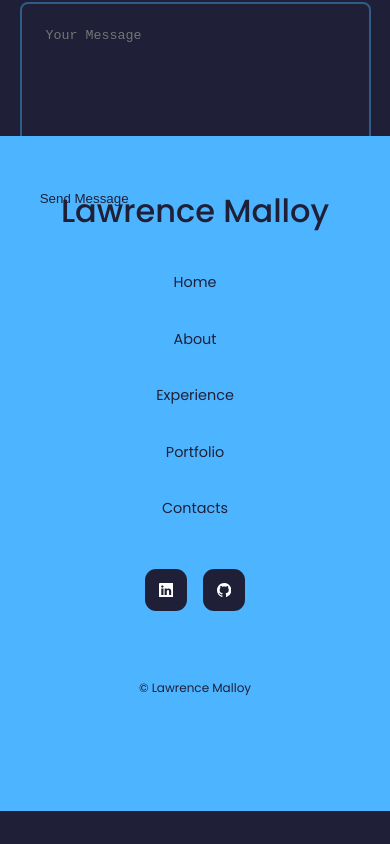
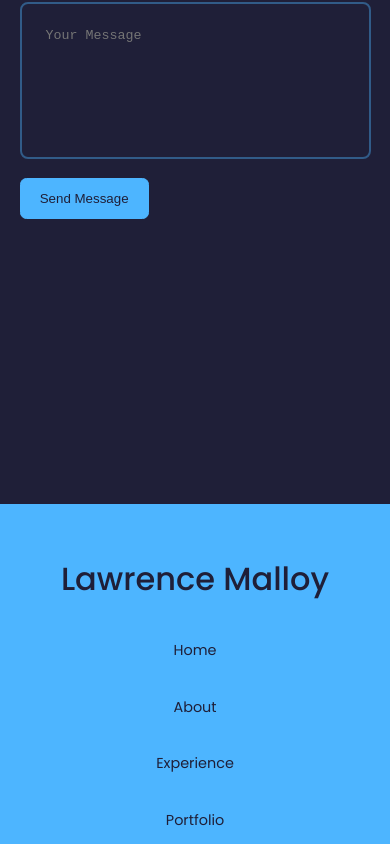
Before and after one commit to lcmalloy/Personal_Portfolio, a React (Create React App) app in the folder react-portfolio/: page / in a window 390 px wide. Shown: the part 4580-5424 px from the top of the page. Before the commit the page ends 5391 px from the top, so only its background shows below. Built offline with nearby package versions, Linux system fonts and the light colour scheme.

Commit message:
updated css style for mobile

```diff
--- a/react-portfolio/src/components/footer/footer.scss
+++ b/react-portfolio/src/components/footer/footer.scss
@@ -55,6 +55,13 @@ footer {
   }
 }
 
+/* =========== MEDIA QUERIES (MEDIUM DEVICES) =============== */
+@media screen and (max-width: 1024px) {
+  footer {
+    margin-top: 30rem;
+  }
+}
+
 /* =========== MEDIA QUERIES (SMALL DEVICES) =============== */
 @media screen and (max-width: 600px) {
   .permalinks {
--- a/react-portfolio/src/components/header/header.scss
+++ b/react-portfolio/src/components/header/header.scss
@@ -69,18 +69,8 @@ header {
   font-size: 0.9rem;
 }
 
-/* =========== MEDIA QUERIES (MEDIUM DEVICES) =============== */
-@media screen and (max-width: 1024px) {
-  header {
-    height: 68vh;
-  }
-}
 /* =========== MEDIA QUERIES (SMALL DEVICES) =============== */
 @media screen and (max-width: 600px) {
-  header {
-    height: 100vh;
-  }
-
   .header__socials, .scroll__down {
     display: none;
   }
```
